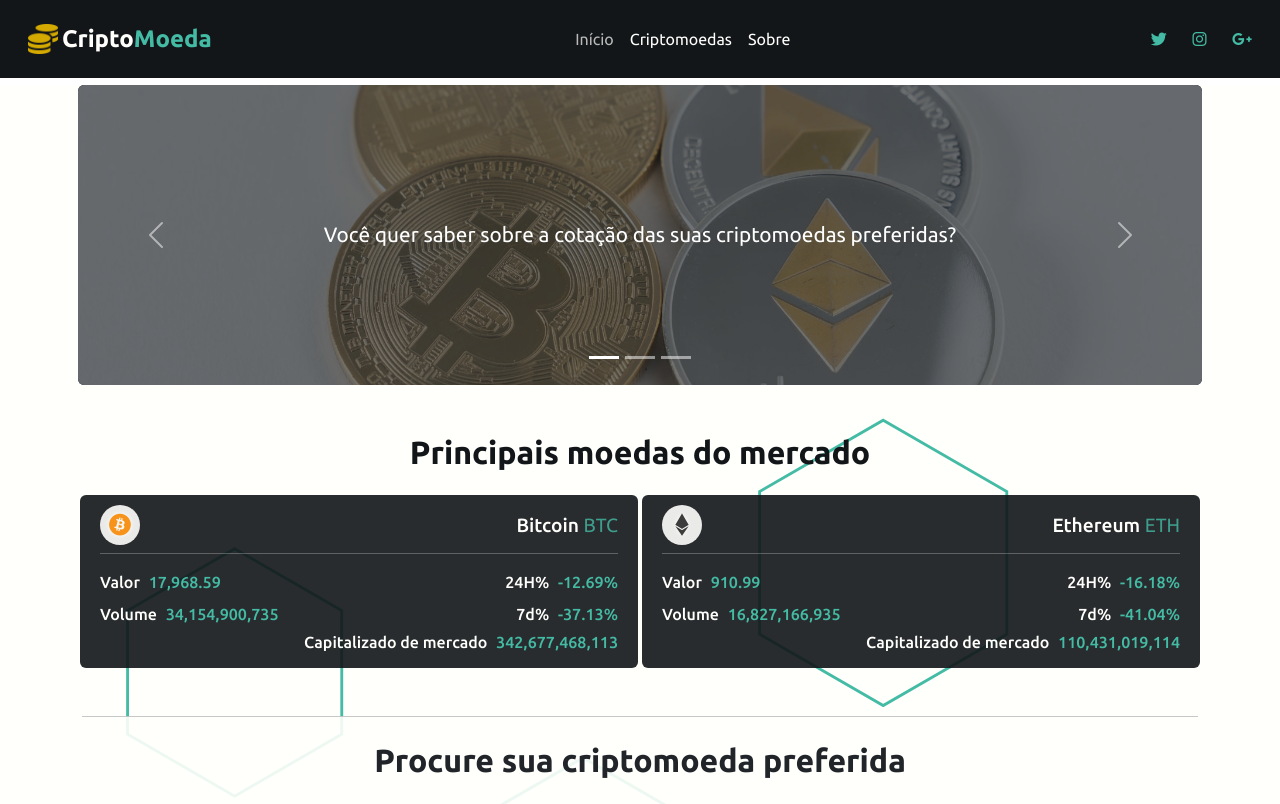
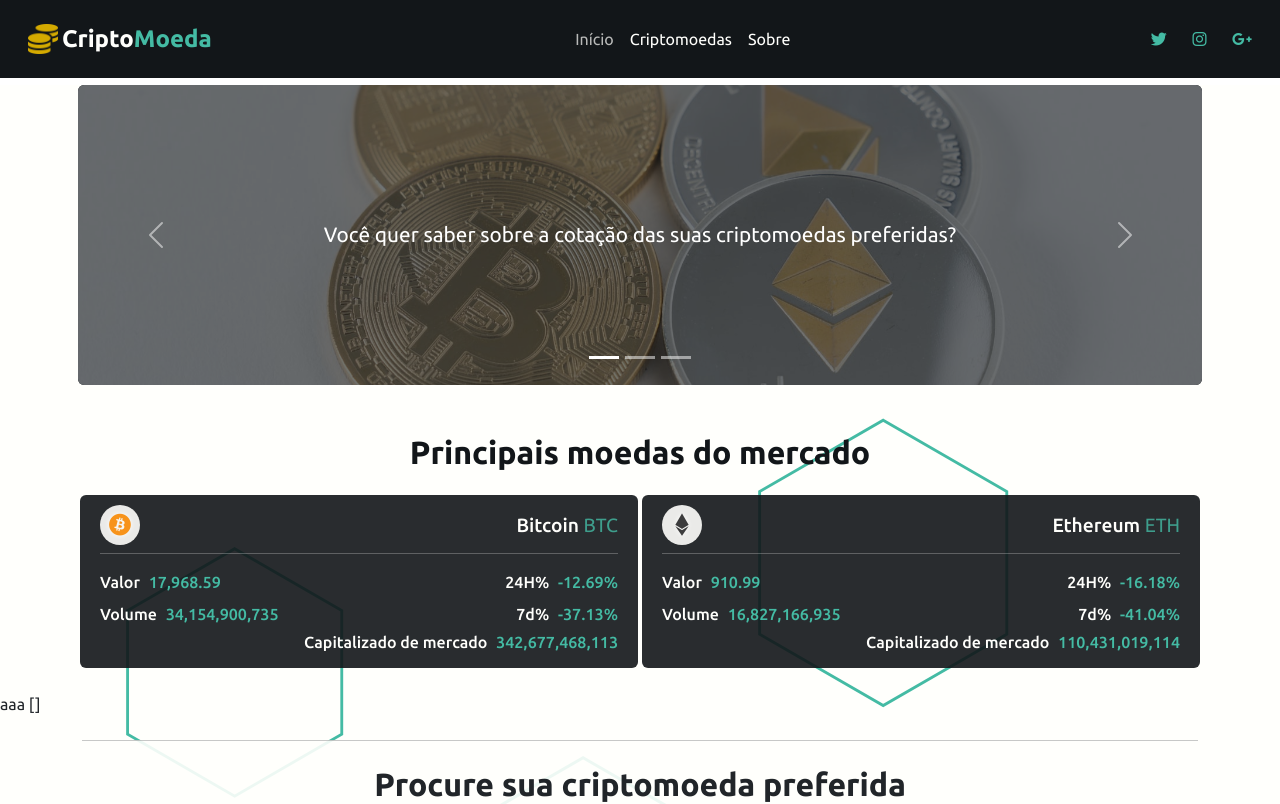
Before and after one commit to IsaacLouzeiro/preco-criptomoedas, a Vue app: page / in a window 1280 px wide. Shown: the top 804 px of the page. Built offline with nearby package versions, Linux system fonts and the light colour scheme; no server answers.

Commit message:
colocando array na tela

```diff
--- a/src/App.vue
+++ b/src/App.vue
@@ -31,10 +31,14 @@
         </div>
     </nav>
 
+
     <SecaoHeader />
 
     <SecaoPrincipal class="container" :criptoCurrency="criptoCurrency" />
 
+    <div>aaa
+        <span>{{ criptos }}</span>
+    </div>
     <SecaoCriptomoedas class="container pb-3" :criptoCurrency="criptoCurrency" />
 </template>
 
@@ -73,17 +77,20 @@
                     volume: '16,827,166,935'
                 }
             ],
+
+            criptos: []
         }
-    },
-    // ler a rolagem da pagina
-    created() {
-        window.addEventListener("scroll", this.stickyTop);
     },
 
     mounted() {
         api.get('').then(response => {
-            console.log(response.data)
+            this.criptos = response.data
         })
+    },
+
+    // ler a rolagem da pagina
+    created() {
+        window.addEventListener("scroll", this.stickyTop);
     },
 
     unmounted() {
--- a/src/api.js
+++ b/src/api.js
@@ -1,7 +1,7 @@
 import axios from "axios";
 
 const api = axios.create({
-  baseURL: "https://pro-api.coinmarketcap.com/v1/cryptocurrency/listings/latest?limit=5000",
+  baseURL: "https://pro-api.coinmarketcap.com/v1/cryptocurrency/listings/latest",
   headers: {
     "X-CMC_PRO_API_KEY": "16514700-50e6-4f13-8564-8705d12cc15b"
   }
```
